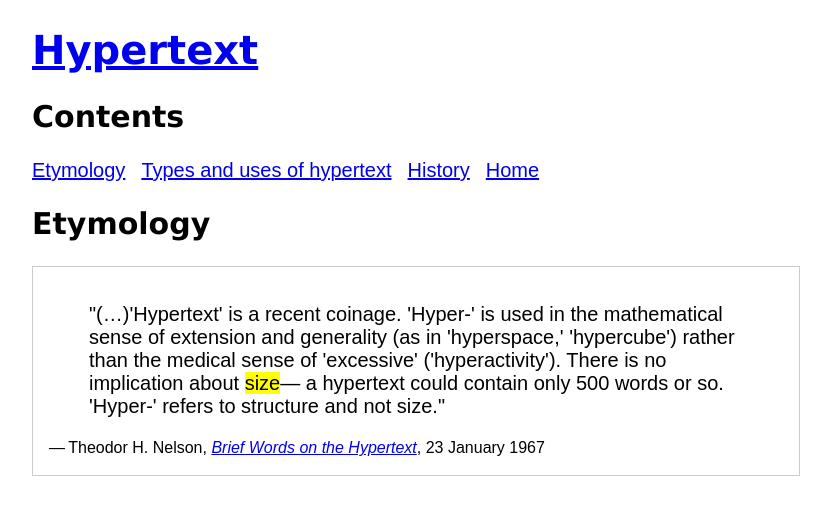
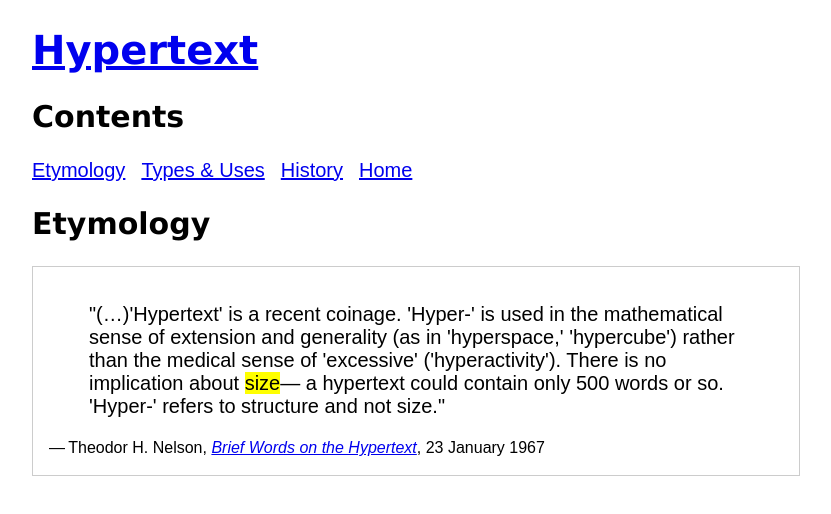
Before and after one commit to ec-student/multi-page, a plain HTML site: page etymology.html in a window 1280 px wide. Shown: the whole page, without its empty margins (224-1055 px from the left). Drawn offline with Linux system fonts and the light colour scheme.

Commit message:
Update etymology.html

```diff
--- a/etymology.html
+++ b/etymology.html
@@ -16,7 +16,7 @@
   <h2>Contents</h2>
   <ul>
     <li><a href="etymology.html">Etymology</a></li>
-    <li><a href="types-uses.html">Types and uses of hypertext</a></li>
+    <li><a href="types-uses.html">Types & Uses</a></li>
     <li><a href="history.html">History</a></li>
     <li><a href="index.html">Home</a></li>
   </ul>
```
